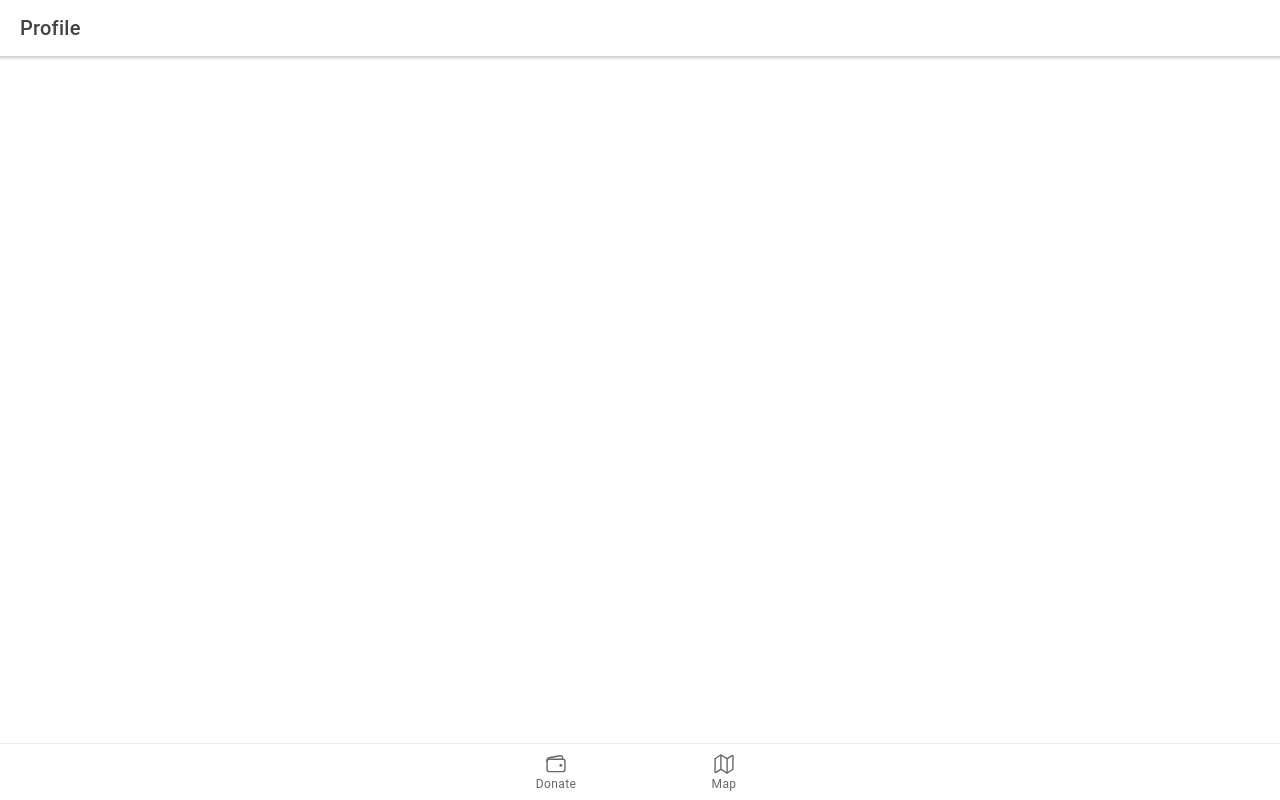
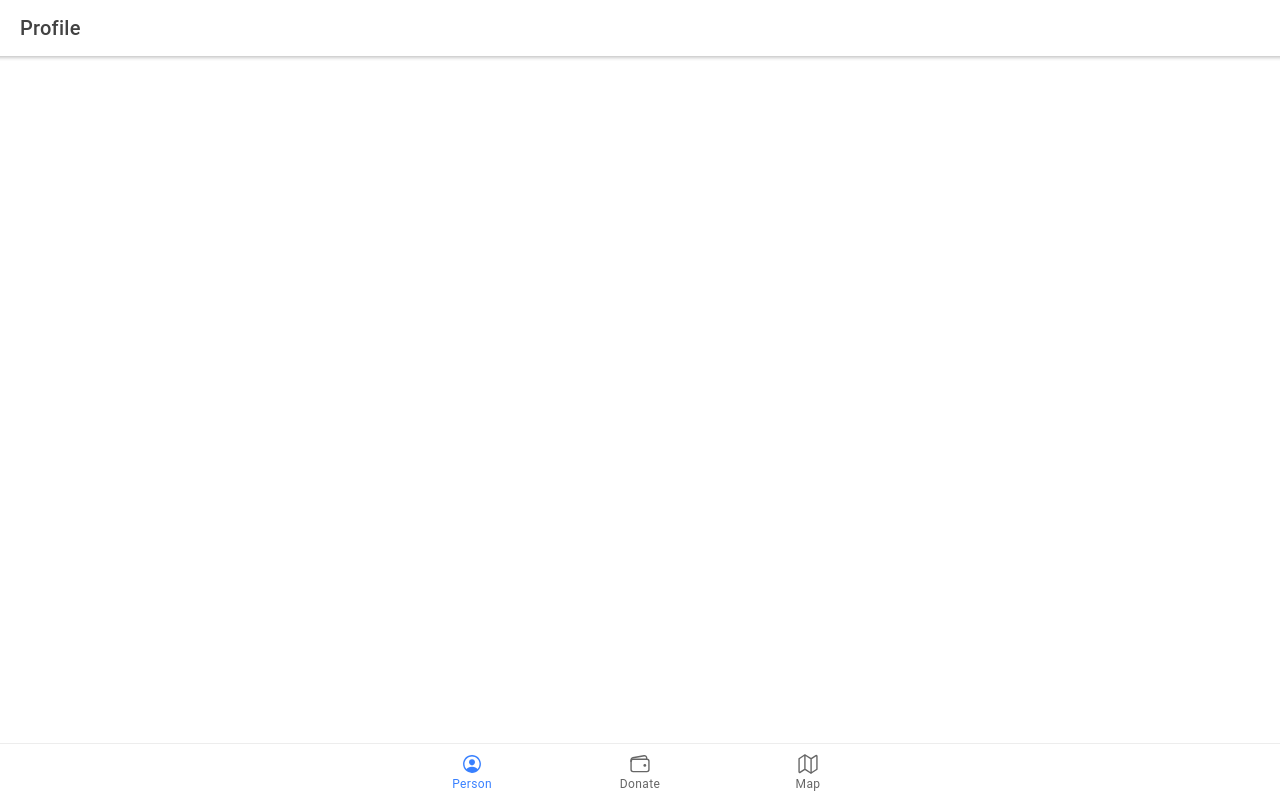
Before and after one commit to integrate-your-mind/recEV, a React (Create React App) app in the folder app/client/: page /profile in a window 1280 px wide. Built offline with nearby package versions, Linux system fonts and the light colour scheme.

Commit message:
I don't know

```diff
--- a/app/client/package.json
+++ b/app/client/package.json
@@ -17,6 +17,7 @@
         "@types/react-router": "^5.1.4",
         "@types/react-router-dom": "^5.1.3",
         "ionicons": "^5.0.0",
+        "node-sass": "^4.13.1",
         "react": "^16.12.0",
         "react-dom": "^16.12.0",
         "react-router": "^5.1.2",
--- a/app/client/src/App.tsx
+++ b/app/client/src/App.tsx
@@ -2,11 +2,10 @@ import React from 'react';
 import { Redirect, Route } from 'react-router-dom';
 import { IonApp, IonIcon, IonLabel, IonRouterOutlet, IonTabBar, IonTabButton, IonTabs } from '@ionic/react';
 import { IonReactRouter } from '@ionic/react-router';
-import { personCircleOutline, walletOutline, mapOutline } from 'ionicons/icons';
+import { personCircleOutline, walletOutline, mapOutline, person } from 'ionicons/icons';
 import Profile from './pages/Profile';
 import Donate from './pages/Donate';
 import Map from './pages/Map';
-import { TabButtonComponent } from '../src/components/tab-button/tab-button.component';
 
 /* Core CSS required for Ionic components to work properly */
 import '@ionic/react/css/core.css';
@@ -38,7 +37,10 @@ const App: React.FC = () => (
                     <Route path="/" render={() => <Redirect to="/profile" />} exact={true} />
                 </IonRouterOutlet>
                 <IonTabBar slot="bottom">
-                    <TabButtonComponent tab="profile" link="/profile" icon={personCircleOutline} label="Profile" />
+                <IonTabButton tab="profile" href="/profile">
+                        <IonIcon icon={personCircleOutline} />
+                        <IonLabel>Person</IonLabel>
+                    </IonTabButton>
                     <IonTabButton tab="donate" href="/donate">
                         <IonIcon icon={walletOutline} />
                         <IonLabel>Donate</IonLabel>
--- a/app/client/src/components/tab-button/tab-button.component.tsx
+++ /dev/null
@@ -1,11 +0,0 @@
-import React from 'react';
-import { IonTabButton, IonLabel, IonIcon } from '@ionic/react';
-
-import { Props } from '../../models/components/tab-button';
-
-export const TabButtonComponent: React.FC<Props> = ({ icon, label, tab, link }) => (
-    <IonTabButton tab={tab} href={link}>
-        <IonIcon icon={icon} />
-        <IonLabel>{label}</IonLabel>
-    </IonTabButton>
-);
--- a/app/client/src/models/components/tab-button.ts
+++ /dev/null
@@ -1,6 +0,0 @@
-export interface Props {
-    icon: string;
-    label: string;
-    tab: string;
-    link: string;
-}
```
Also changed, not shown: 1 other file (tests, documents, lock files or other folders).
